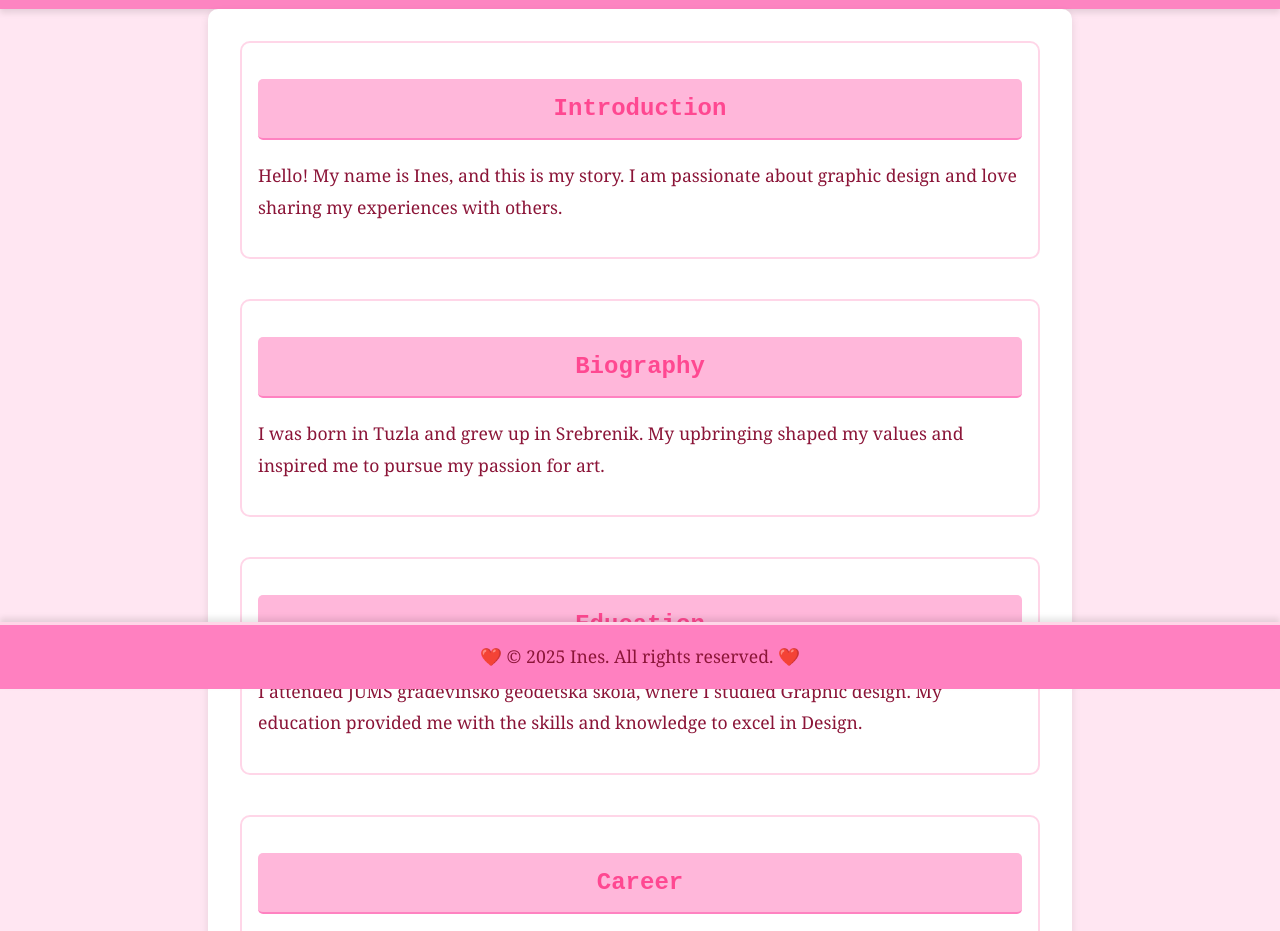
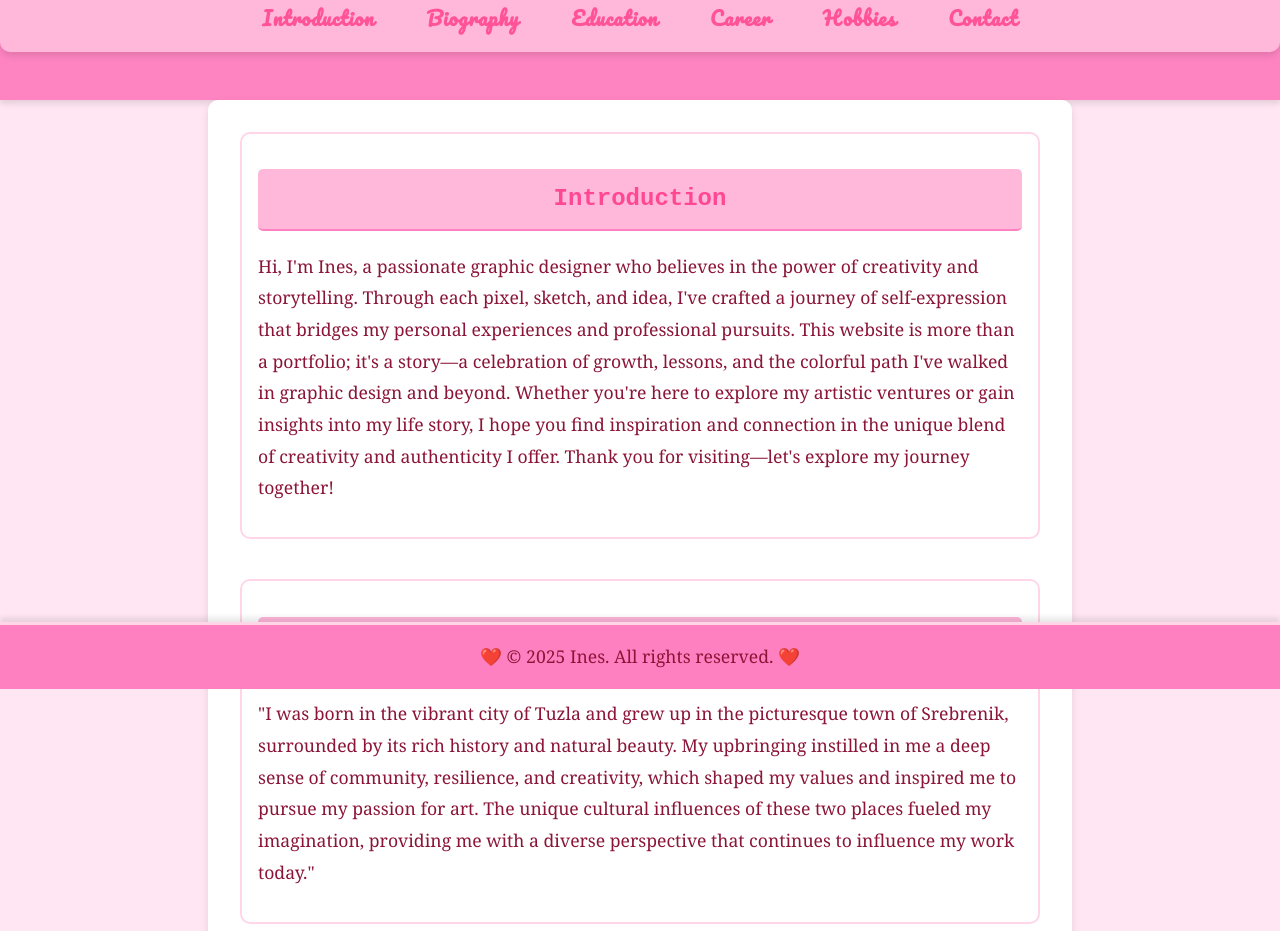
Before and after one commit to PiwkoSpi/iInes, a plain HTML site: page index.html in a window 1280 px wide. Shown: the part 111-1042 px from the top of the page. Drawn offline with Linux system fonts and the light colour scheme.

Commit message:
Add files via upload

```diff
--- a/index.html
+++ b/index.html
@@ -10,27 +10,44 @@
 <body>
     <header>
         <h1>Welcome to My Autobiography </h1>
+        <nav>
+            <ul>
+                <li><a href="#introduction">Introduction</a></li>
+                <li><a href="#biography">Biography</a></li>
+                <li><a href="#education">Education</a></li>
+                <li><a href="#career">Career</a></li>
+                <li><a href="#hobbies">Hobbies</a></li>
+                <li><a href="#contact">Contact</a></li>
+            </ul>
+        </nav>
     </header>
     <main>
         <section id="introduction">
             <h2>Introduction</h2>
-            <p>Hello! My name is Ines, and this is my story. I am passionate about graphic design and love sharing my experiences with others.</p>
+            <p> Hi, I'm Ines, a passionate graphic designer who believes in the power of creativity and storytelling. Through each pixel, sketch, and idea, I've crafted a journey of self-expression that bridges my personal experiences and professional pursuits.
+
+                This website is more than a portfolio; it's a story—a celebration of growth, lessons, and the colorful path I've walked in graphic design and beyond. Whether you're here to explore my artistic ventures or gain insights into my life story, I hope you find inspiration and connection in the unique blend of creativity and authenticity I offer.
+
+                Thank you for visiting—let's explore my journey together!</p>
         </section>
         <section id="biography">
             <h2>Biography</h2>
-            <p>I was born in Tuzla and grew up in Srebrenik. My upbringing shaped my values and inspired me to pursue my passion for art.</p>
+            <p>"I was born in the vibrant city of Tuzla and grew up in the picturesque town of Srebrenik, surrounded by its rich history and natural beauty. My upbringing instilled in me a deep sense of community,
+                 resilience, and creativity, which shaped my values and inspired me to pursue my passion for art. The unique cultural influences of these two places fueled my imagination, providing me with a diverse perspective that continues to influence my work today."</p>
         </section>
         <section id="education">
             <h2>Education</h2>
-            <p>I attended JUMS građevinsko geodetska škola, where I studied Graphic design. My education provided me with the skills and knowledge to excel in Design.</p>
+            <p>"I attended JUMS građevinsko geodetska škola,
+                 where I immersed myself in the fascinating world
+                  of Graphic Design. During my time there, I honed my technical skills and developed a keen eye for visual storytelling, gaining a deep understanding of design principles, software tools, and creative techniques. My education not only provided me with the skills and knowledge to excel in design but also nurtured my passion for artistic expression and problem-solving. It laid the foundation for my journey as a designer and continues to be a source of inspiration in my work."</p>
         </section>
         <section id="career">
             <h2>Career</h2>
-            <p>Currently, I work as a Graphic desgner. I specialize in Illustration and enjoy solving challenging problems.</p>
+            <p>Currently, I work as a Graphic Designer, where I channel my creativity into crafting compelling visuals and innovative solutions. I specialize in Illustration, creating designs that tell stories and evoke emotion, while showcasing a blend of artistry and technical expertise. I thrive on solving challenging problems, whether it's finding the perfect balance of aesthetics and functionality or developing unique designs that exceed expectations. Each project is an opportunity to push boundaries, refine my skills, and deliver work that resonates with audiences.</p>
         </section>
         <section id="hobbies">
             <h2>Hobbies & Interests</h2>
-            <p>In my free time, I enjoy Video games. Whether it's video games or art, I find joy in exploring new things and staying creative.</p>
+            <p>"In my free time, I enjoy immersing myself in the world of video games, where I can explore fantastical realms, solve intricate puzzles, and connect with vibrant communities. Whether it's video games or art, I find joy in discovering new perspectives, challenging myself creatively, and embracing the endless possibilities that come with exploring uncharted territory. These activities not only fuel my imagination but also inspire me to bring fresh ideas and innovative approaches to my work as a designer.</p>
         </section>
         <section id="contact">
             <h2>Contact Me</h2>
```
